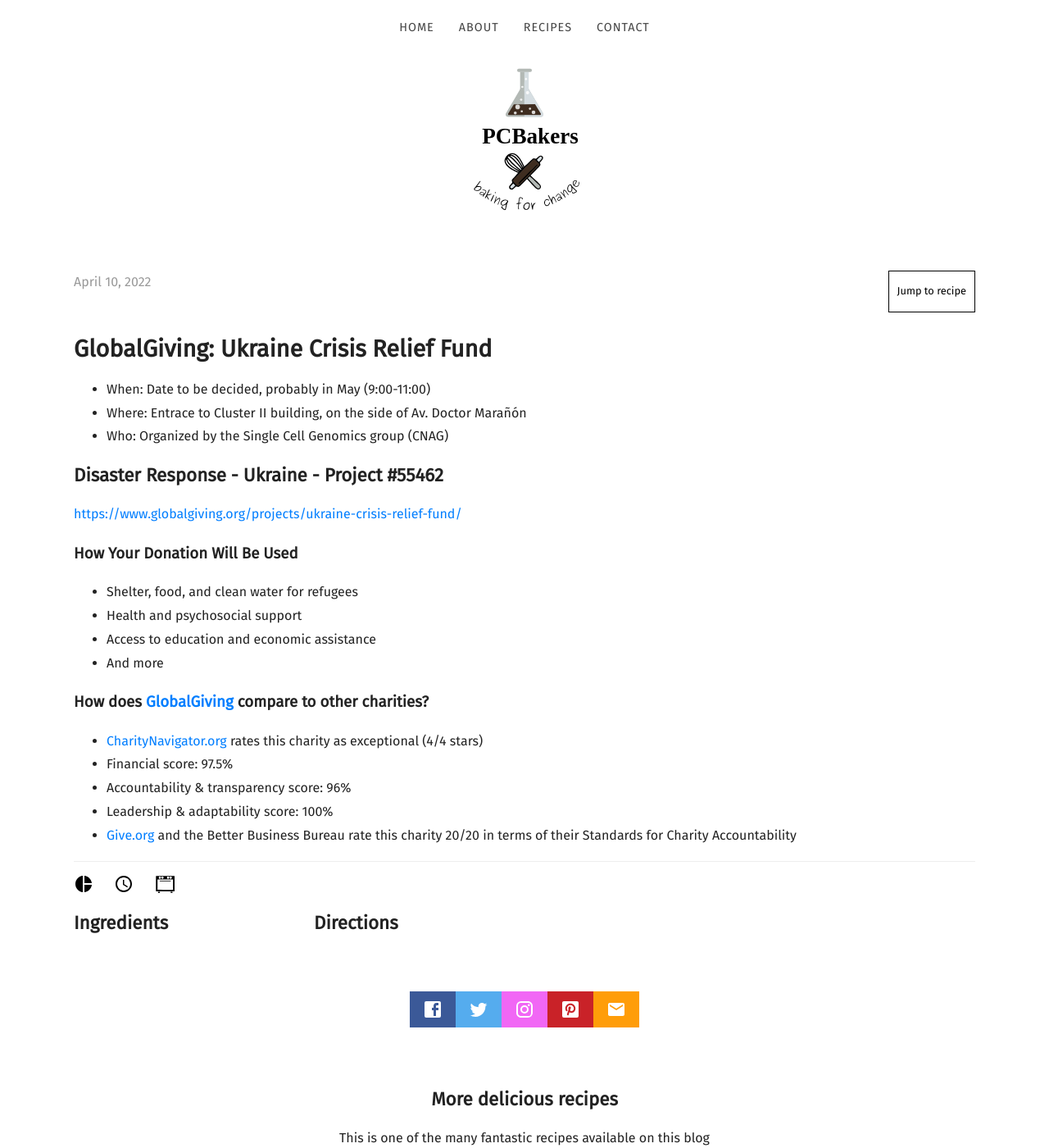
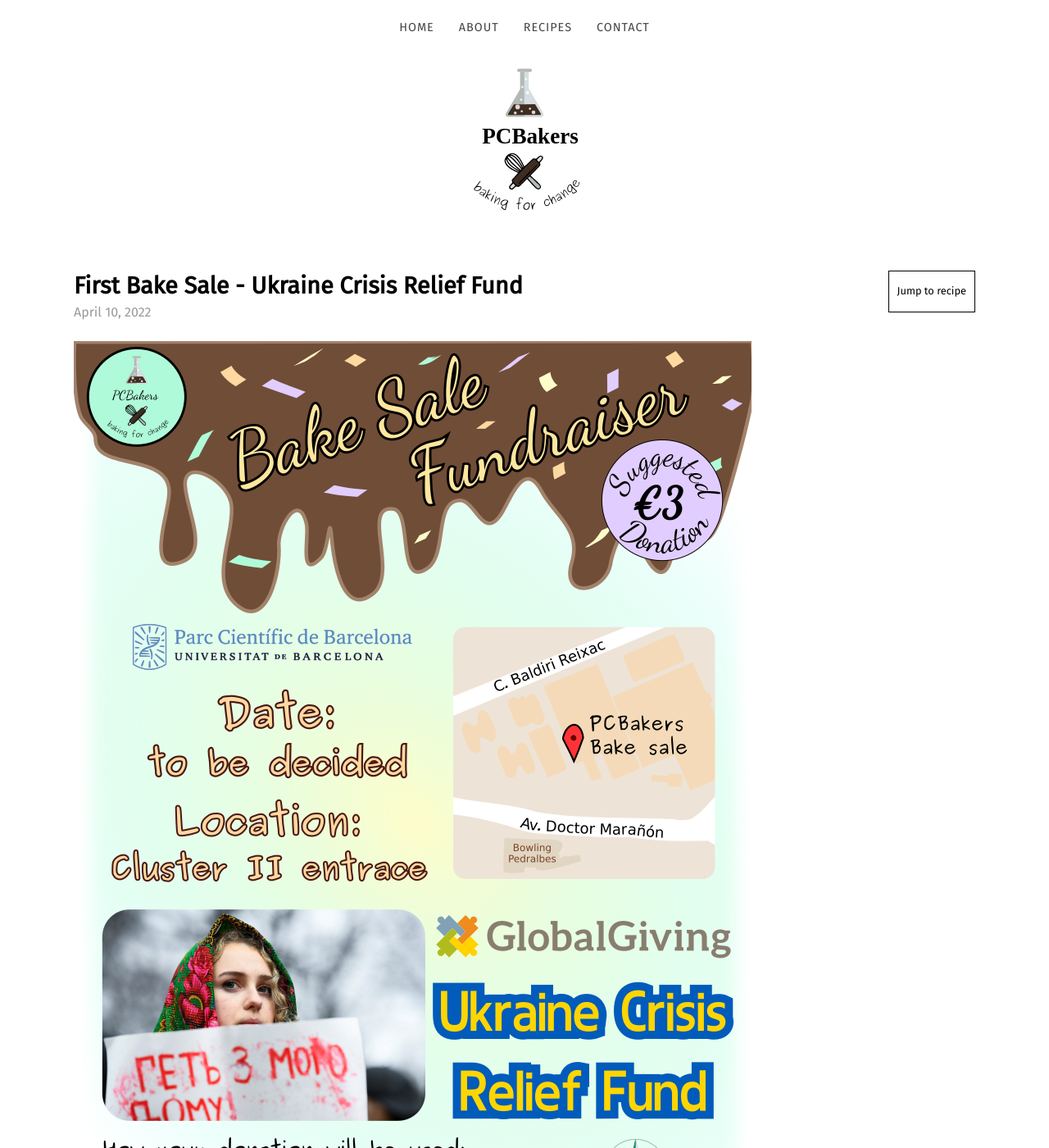
Before and after one commit to willblev/PCBakers, a Jekyll site: the page built from _posts/2022-04-10-Ukraine-Crisis-Relief-Fund.md, in a window 1280 px wide and 1400 px high. Shown: the whole window at 82% size. Built offline with Jekyll 4.4.1, drawn with Linux system fonts in a browser that asks for light colours; nearby versions of some CDN libraries; some web fonts are replaced; some of the changed text lies outside the part shown.

Commit message:
trying to fix post image

```diff
--- a/_posts/2022-04-10-Ukraine-Crisis-Relief-Fund.md
+++ b/_posts/2022-04-10-Ukraine-Crisis-Relief-Fund.md
@@ -3,15 +3,14 @@
 title: First Bake Sale - Ukraine Crisis Relief Fund
 categories:
   - Bake Sale
-featured_image: {{ site.baseurl }}/images/post_images/2022-05-PCBakers-Globalgiving-Ukraine-relief-fund-sm.png
+featured_image: https://willblev.github.io/PCBakers/images/post_images/2022-05-PCBakers-Globalgiving-Ukraine-relief-fund-sm.png
 
 ---
-
-# GlobalGiving: Ukraine Crisis Relief Fund
 - When: Date to be decided, probably in May (9:00-11:00)
 - Where: Entrace to Cluster II building, on the side of Av. Doctor Marañón
 - Who: Organized by the Single Cell Genomics group (CNAG)
 
+# GlobalGiving: Ukraine Crisis Relief Fund
 ## Disaster Response - Ukraine - Project #55462
 [https://www.globalgiving.org/projects/ukraine-crisis-relief-fund/](https://www.globalgiving.org/projects/ukraine-crisis-relief-fund/)
 
```
